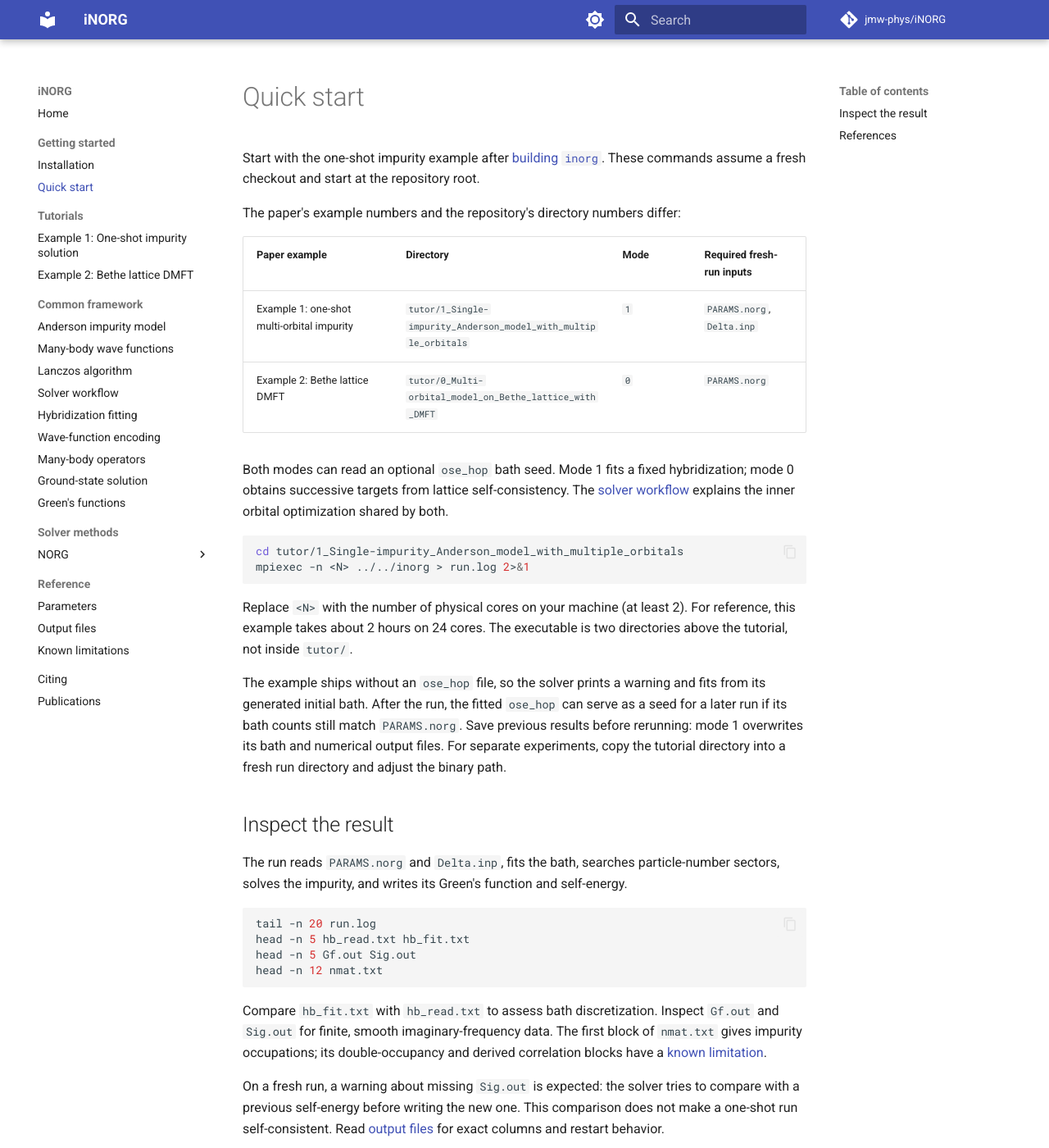
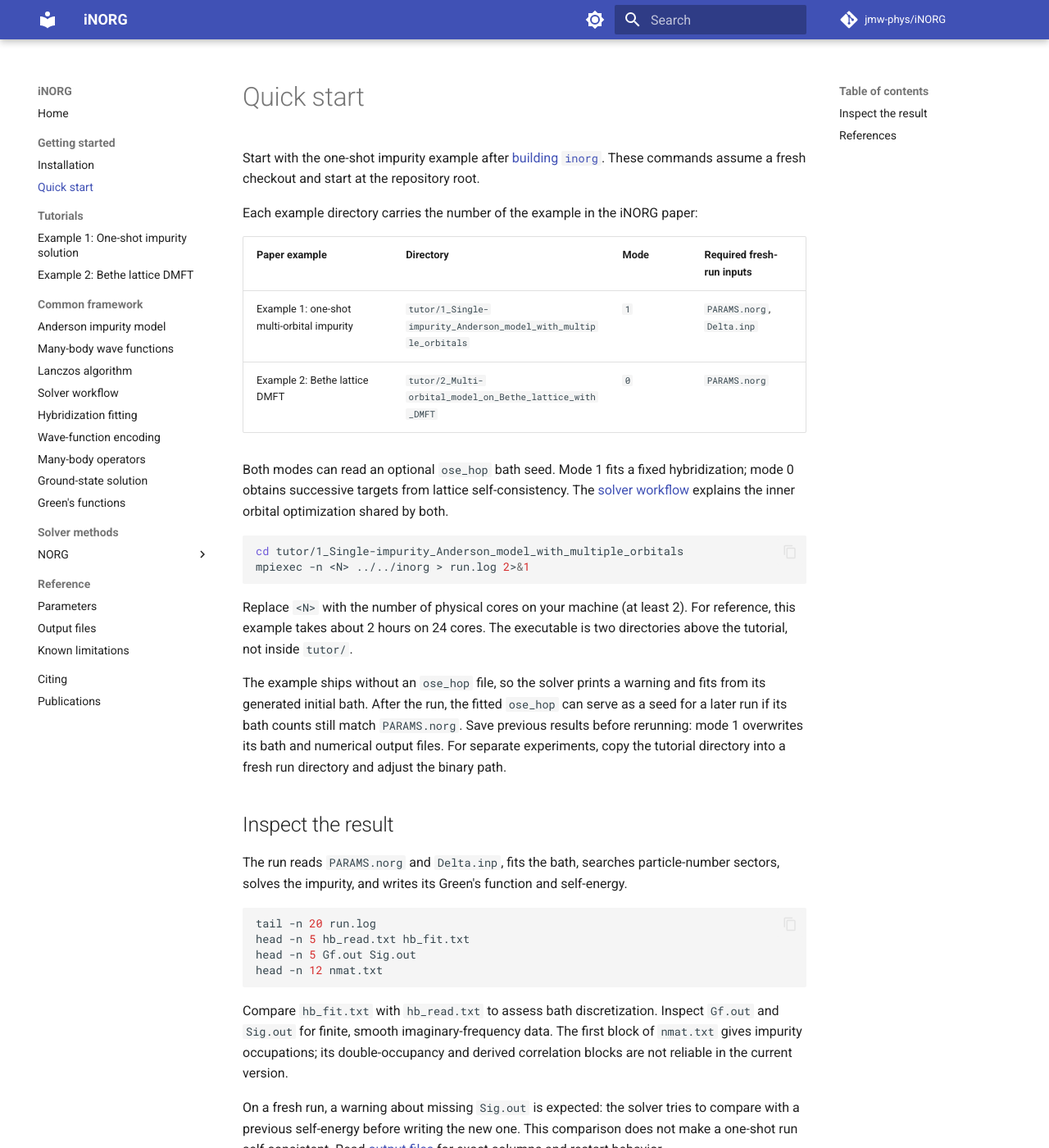
Before and after one commit to jmw-phys/iNORG, an MkDocs documentation site: the page built from docs/quickstart.md, in a window 1280 px wide and 1400 px high. Shown: the whole window at 82% size. Built offline with MkDocs 1.6.1 and Material for MkDocs 9.7.7, drawn with Linux system fonts in a browser that asks for light colours; comment, search, counter and statistics services are not loaded; some of the changed text lies outside the part shown.

Commit message:
tutor: renumber the Bethe DMFT example as 2 to match the paper; add a README to each example

````diff
--- a/docs/quickstart.md
+++ b/docs/quickstart.md
@@ -2,12 +2,12 @@
 
 Start with the one-shot impurity example after [building `inorg`](installation.md). These commands assume a fresh checkout and start at the repository root.
 
-The paper's example numbers and the repository's directory numbers differ:
+Each example directory carries the number of the example in the iNORG paper:
 
 | Paper example | Directory | Mode | Required fresh-run inputs |
 | --- | --- | --- | --- |
 | Example 1: one-shot multi-orbital impurity | `tutor/1_Single-impurity_Anderson_model_with_multiple_orbitals` | `1` | `PARAMS.norg`, `Delta.inp` |
-| Example 2: Bethe lattice DMFT | `tutor/0_Multi-orbital_model_on_Bethe_lattice_with_DMFT` | `0` | `PARAMS.norg` |
+| Example 2: Bethe lattice DMFT | `tutor/2_Multi-orbital_model_on_Bethe_lattice_with_DMFT` | `0` | `PARAMS.norg` |
 
 Both modes can read an optional `ose_hop` bath seed. Mode 1 fits a fixed hybridization; mode 0 obtains successive targets from lattice self-consistency. The [solver workflow](implementation/workflow.md) explains the inner orbital optimization shared by both.
 
@@ -35,13 +35,13 @@ head -n 5 Gf.out Sig.out
 head -n 12 nmat.txt
 ```
 
-Compare `hb_fit.txt` with `hb_read.txt` to assess bath discretization. Inspect `Gf.out` and `Sig.out` for finite, smooth imaginary-frequency data. The first block of `nmat.txt` gives impurity occupations; its double-occupancy and derived correlation blocks have a [known limitation](known-limitations.md#double-occupancy-output).
+Compare `hb_fit.txt` with `hb_read.txt` to assess bath discretization. Inspect `Gf.out` and `Sig.out` for finite, smooth imaginary-frequency data. The first block of `nmat.txt` gives impurity occupations; its double-occupancy and derived correlation blocks are not reliable in the current version.
 
 On a fresh run, a warning about missing `Sig.out` is expected: the solver tries to compare with a previous self-energy before writing the new one. This comparison does not make a one-shot run self-consistent. Read [output files](output-files.md) for exact columns and restart behavior.
 
 <!-- src/api_edmft.cpp:73; src/green.cpp:207 -->
 
-The [one-shot tutorial](tutorials/siam-oneshot.md) explains every input line and both input formats. The other supplied example is `tutor/0_Multi-orbital_model_on_Bethe_lattice_with_DMFT`; follow the [Bethe DMFT tutorial](tutorials/bethe-dmft.md) for that mode.
+The [one-shot tutorial](tutorials/siam-oneshot.md) explains every input line and both input formats. The other supplied example is `tutor/2_Multi-orbital_model_on_Bethe_lattice_with_DMFT`; follow the [Bethe DMFT tutorial](tutorials/bethe-dmft.md) for that mode.
 
 ## References
 
````
Also changed, not shown: docs/known-limitations.md (+1 -1 lines), docs/tutorials/bethe-dmft.md (+8 -8 lines), tutor/1_Single-impurity_Anderson_model_with_multiple_orbitals/README.md (added, +35 -0 lines), tutor/2_Multi-orbital_model_on_Bethe_lattice_with_DMFT/README.md (added, +31 -0 lines), 30 other files.
